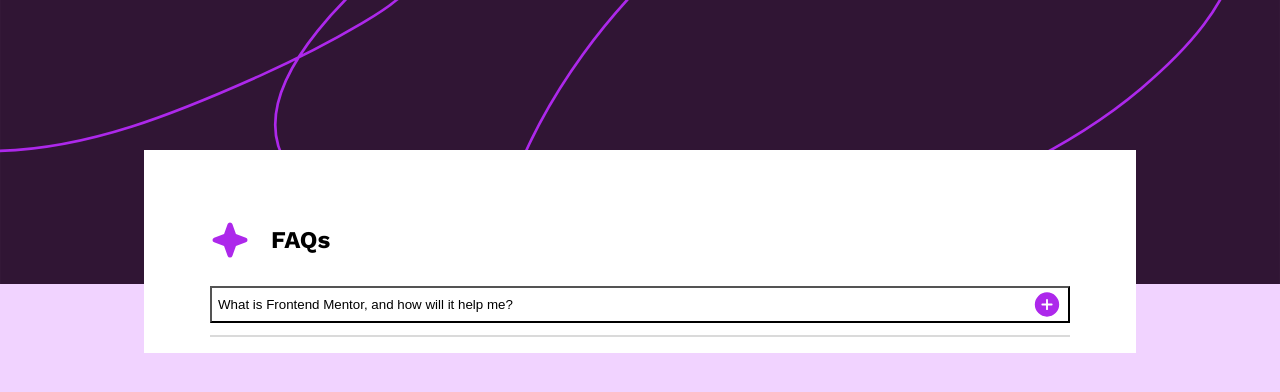
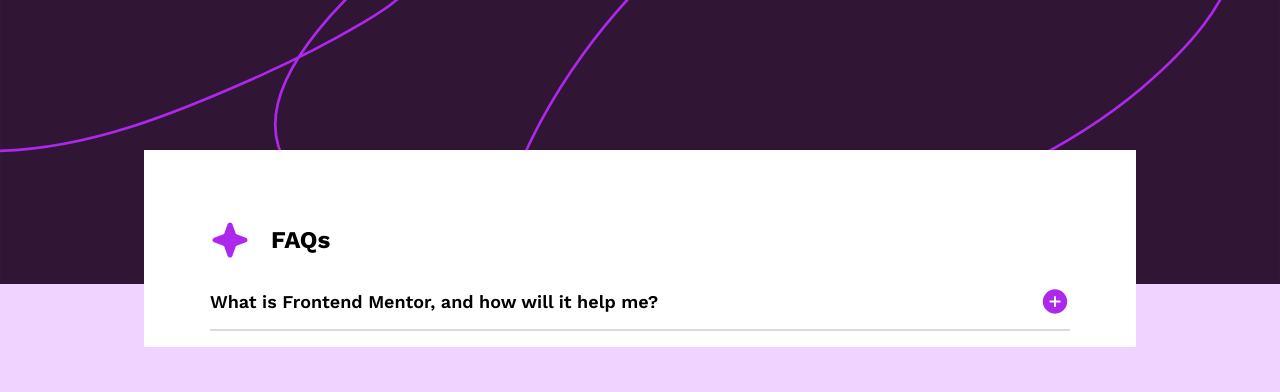
Before and after one commit to joanatrinidad/faq-accordion-main, a plain HTML site: page index.html in a window 1280 px wide. Drawn offline with nearby package versions, Linux system fonts and the light colour scheme.

Commit message:
fix border in accordion one

```diff
--- a/src/styles/style.css
+++ b/src/styles/style.css
@@ -74,6 +74,11 @@
   justify-content: space-between;
   align-items: center;
   background-color: #fff;
+  border: 0;
+}
+
+button.accordion {
+  padding: 0;
 }
 
 .panel {
@@ -83,3 +88,9 @@
 .accordion.active {
   text-align: left;
 }
+
+.accordion span {
+  font-weight: 600;
+  font-family: "Work Sans", sans-serif;
+  font-size: 18px;
+}
```
